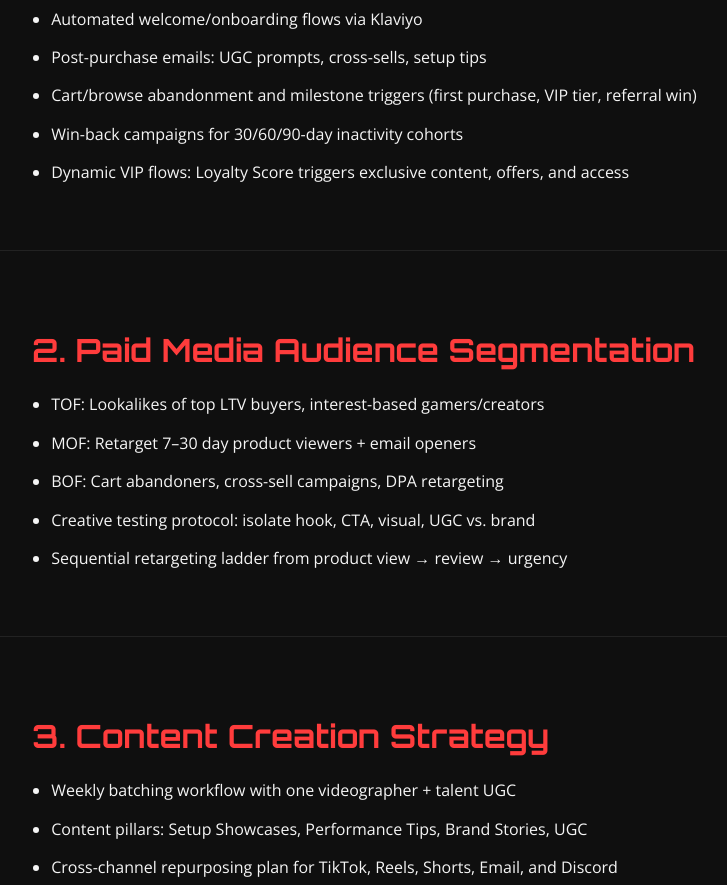
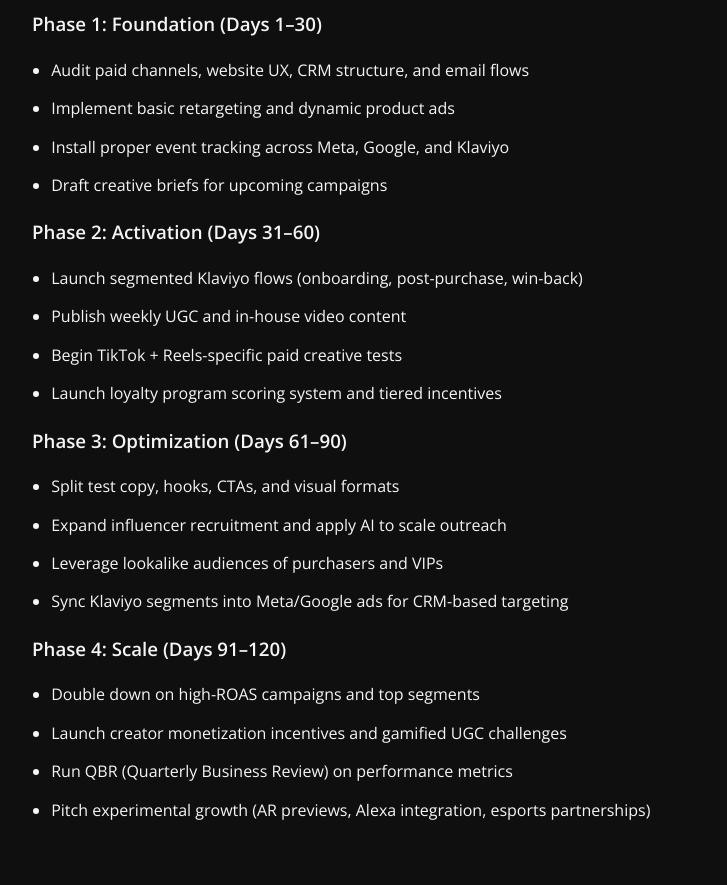
Before and after one commit to samevan-ai/Higround2, a plain HTML site: page index.html in a window 1280 px wide. Shown: the part 667-1552 px from the top of the page, without its empty margins (108-835 px from the left). Drawn offline with nearby package versions, Linux system fonts and the light colour scheme.

Commit message:
Update index.html

```diff
--- a/index.html
+++ b/index.html
@@ -85,18 +85,53 @@
   </section>
 
   <section class="section">
-    <h2>1. Lifecycle Marketing</h2>
+    <h2>120-Day Strategic Growth Roadmap</h2>
+    <h3>Phase 1: Foundation (Days 1–30)</h3>
+    <ul>
+      <li>Audit paid channels, website UX, CRM structure, and email flows</li>
+      <li>Implement basic retargeting and dynamic product ads</li>
+      <li>Install proper event tracking across Meta, Google, and Klaviyo</li>
+      <li>Draft creative briefs for upcoming campaigns</li>
+    </ul>
+
+    <h3>Phase 2: Activation (Days 31–60)</h3>
+    <ul>
+      <li>Launch segmented Klaviyo flows (onboarding, post-purchase, win-back)</li>
+      <li>Publish weekly UGC and in-house video content</li>
+      <li>Begin TikTok + Reels-specific paid creative tests</li>
+      <li>Launch loyalty program scoring system and tiered incentives</li>
+    </ul>
+
+    <h3>Phase 3: Optimization (Days 61–90)</h3>
+    <ul>
+      <li>Split test copy, hooks, CTAs, and visual formats</li>
+      <li>Expand influencer recruitment and apply AI to scale outreach</li>
+      <li>Leverage lookalike audiences of purchasers and VIPs</li>
+      <li>Sync Klaviyo segments into Meta/Google ads for CRM-based targeting</li>
+    </ul>
+
+    <h3>Phase 4: Scale (Days 91–120)</h3>
+    <ul>
+      <li>Double down on high-ROAS campaigns and top segments</li>
+      <li>Launch creator monetization incentives and gamified UGC challenges</li>
+      <li>Run QBR (Quarterly Business Review) on performance metrics</li>
+      <li>Pitch experimental growth (AR previews, Alexa integration, esports partnerships)</li>
+    </ul>
+  </section>
+
+  <section class="section">
+    <h2>Lifecycle Marketing</h2>
     <ul>
       <li>Automated welcome/onboarding flows via Klaviyo</li>
       <li>Post-purchase emails: UGC prompts, cross-sells, setup tips</li>
-      <li>Cart/browse abandonment and milestone triggers (first purchase, VIP tier, referral win)</li>
+      <li>Cart/browse abandonment and milestone triggers</li>
       <li>Win-back campaigns for 30/60/90-day inactivity cohorts</li>
       <li>Dynamic VIP flows: Loyalty Score triggers exclusive content, offers, and access</li>
     </ul>
   </section>
 
   <section class="section">
-    <h2>2. Paid Media Audience Segmentation</h2>
+    <h2>Paid Media Audience Segmentation</h2>
     <ul>
       <li>TOF: Lookalikes of top LTV buyers, interest-based gamers/creators</li>
       <li>MOF: Retarget 7–30 day product viewers + email openers</li>
@@ -107,17 +142,17 @@
   </section>
 
   <section class="section">
-    <h2>3. Content Creation Strategy</h2>
+    <h2>Content Creation Strategy</h2>
     <ul>
       <li>Weekly batching workflow with one videographer + talent UGC</li>
       <li>Content pillars: Setup Showcases, Performance Tips, Brand Stories, UGC</li>
-      <li>Cross-channel repurposing plan for TikTok, Reels, Shorts, Email, and Discord</li>
+      <li>Cross-channel repurposing for TikTok, Reels, Shorts, Email, and Discord</li>
       <li>Content calendar: shoot/edit early week → launch end of week</li>
     </ul>
   </section>
 
   <section class="section">
-    <h2>4. AI Integration</h2>
+    <h2>AI Integration</h2>
     <ul>
       <li>ChatGPT: ad script generation, social copywriting, influencer personalization</li>
       <li>Descript: auto-caption and clip editing for social ads</li>
@@ -127,17 +162,17 @@
   </section>
 
   <section class="section">
-    <h2>5. CRM & Data Strategy</h2>
+    <h2>CRM & Data Strategy</h2>
     <ul>
       <li>RFM + behavioral segmentation in Klaviyo</li>
-      <li>HiGround Loyalty Score system for tier-based nurturing</li>
+      <li>HiGround Loyalty Score system for tiered nurturing</li>
       <li>Meta Custom Audiences synced from Klaviyo flows</li>
       <li>Trigger flows based on browsing, email engagement, purchase frequency</li>
     </ul>
   </section>
 
   <section class="section">
-    <h2>6. KPI Reverse Engineering</h2>
+    <h2>KPI Reverse Engineering</h2>
     <ul>
       <li>Target: $2M/year → 13,333 orders at $150 AOV</li>
       <li>Required traffic: ~31,800/month @ 3.5% CVR</li>
@@ -150,7 +185,7 @@
   </section>
 
   <section class="section">
-    <h2>7. Innovative Tactics</h2>
+    <h2>Innovative Tactics</h2>
     <ul>
       <li>UGC Rewards: $/1,000 views paid via WHOP-style model</li>
       <li>Gamified engagement: Setup challenges, badges, Discord roles</li>
```
